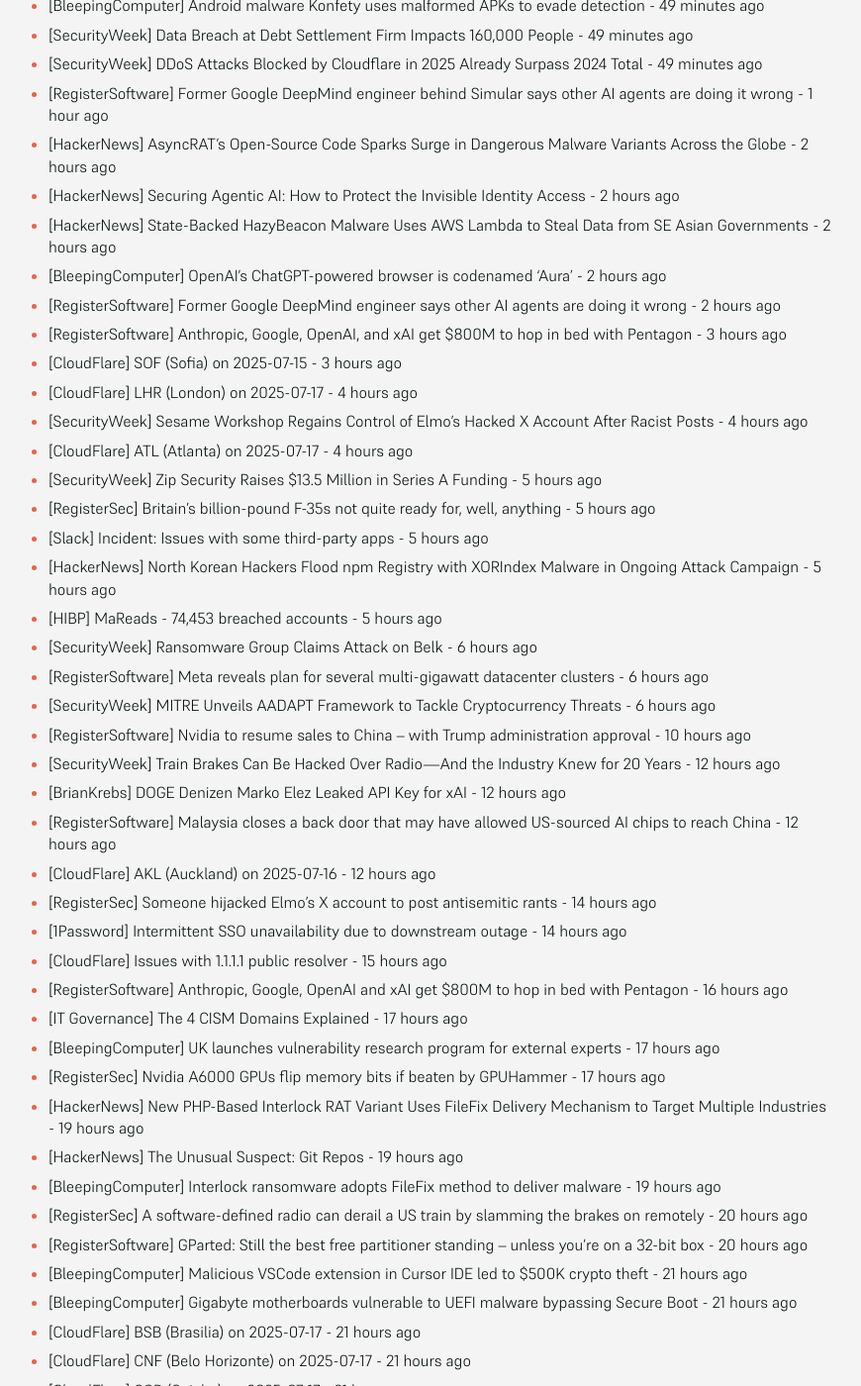
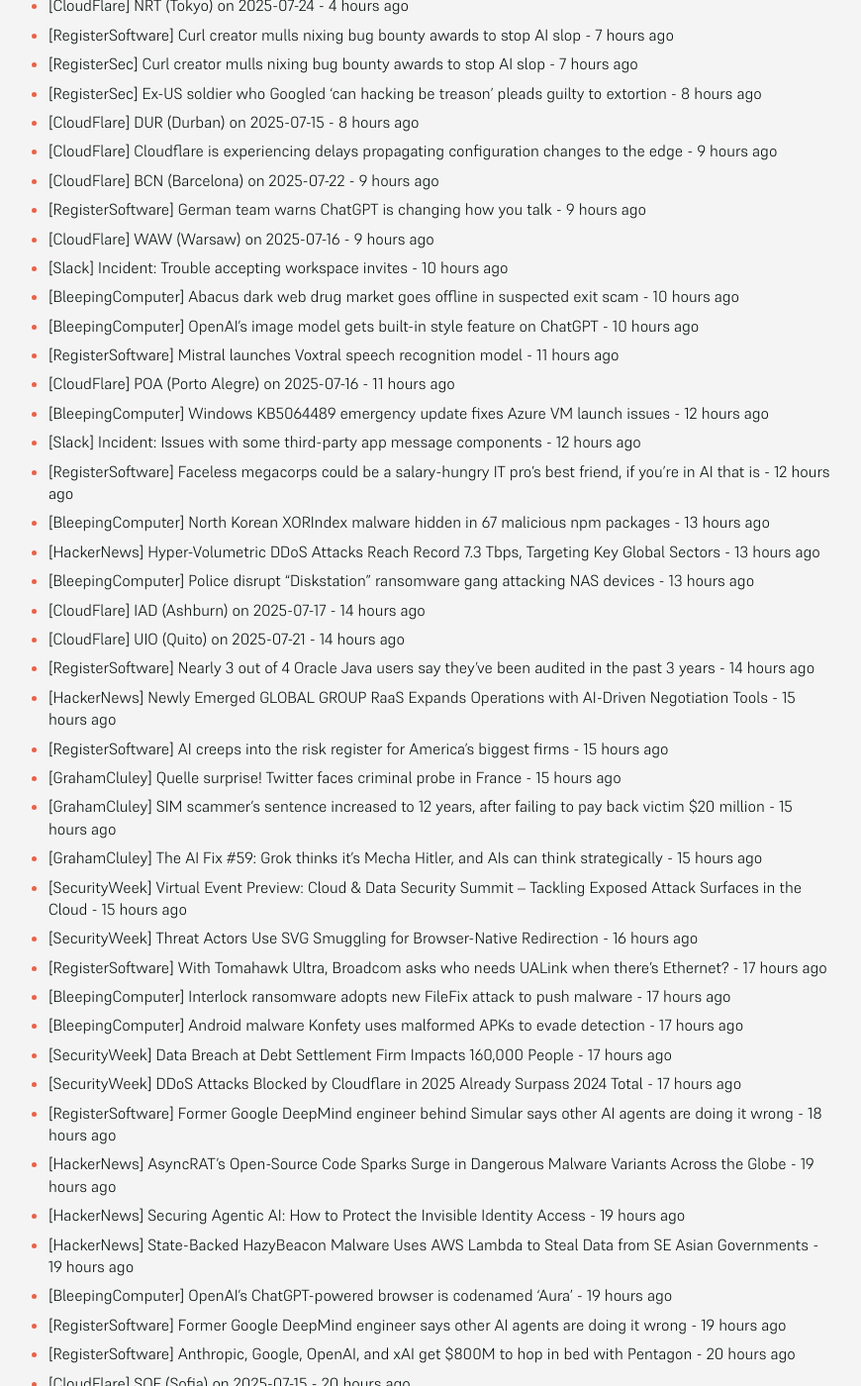
Before and after one commit to SecOpsNews/news, a Jekyll site: the page built from index.md, in a window 1280 px wide and 1400 px high, scrolled down 361 px. Shown: the whole window at 99% size, without its empty margins (215-1085 px from the left). Built offline with Jekyll 4.4.1, drawn with Linux system fonts in a browser that asks for light colours; some of the changed text lies outside the part shown.

Commit message:
New Feed

```diff
--- a/index.md
+++ b/index.md
@@ -9,60 +9,92 @@ description: Latest Updates
 
 <!-- SecOps start -->
 
-- [RegisterSoftware] With Tomahawk Ultra, Broadcom asks who needs UALink when there's Ethernet? - 49 minutes ago
-- [BleepingComputer] Interlock ransomware adopts new FileFix attack to push malware - 49 minutes ago
-- [BleepingComputer] Android malware Konfety uses malformed APKs to evade detection - 49 minutes ago
-- [SecurityWeek] Data Breach at Debt Settlement Firm Impacts 160,000 People - 49 minutes ago
-- [SecurityWeek] DDoS Attacks Blocked by Cloudflare in 2025 Already Surpass 2024 Total - 49 minutes ago
-- [RegisterSoftware] Former Google DeepMind engineer behind Simular says other AI agents are doing it wrong - 1 hour ago
-- [HackerNews] AsyncRAT's Open-Source Code Sparks Surge in Dangerous Malware Variants Across the Globe - 2 hours ago
-- [HackerNews] Securing Agentic AI: How to Protect the Invisible Identity Access - 2 hours ago
-- [HackerNews] State-Backed HazyBeacon Malware Uses AWS Lambda to Steal Data from SE Asian Governments - 2 hours ago
-- [BleepingComputer] OpenAI's ChatGPT-powered browser is codenamed 'Aura' - 2 hours ago
-- [RegisterSoftware] Former Google DeepMind engineer says other AI agents are doing it wrong - 2 hours ago
-- [RegisterSoftware] Anthropic, Google, OpenAI, and xAI get $800M to hop in bed with Pentagon - 3 hours ago
-- [CloudFlare] SOF (Sofia) on 2025-07-15 - 3 hours ago
-- [CloudFlare] LHR (London) on 2025-07-17 - 4 hours ago
-- [SecurityWeek] Sesame Workshop Regains Control of Elmo’s Hacked X Account After Racist Posts - 4 hours ago
-- [CloudFlare] ATL (Atlanta) on 2025-07-17 - 4 hours ago
-- [SecurityWeek] Zip Security Raises $13.5 Million in Series A Funding - 5 hours ago
-- [RegisterSec] Britain's billion-pound F-35s not quite ready for, well, anything - 5 hours ago
-- [Slack] Incident: Issues with some third-party apps - 5 hours ago
-- [HackerNews] North Korean Hackers Flood npm Registry with XORIndex Malware in Ongoing Attack Campaign - 5 hours ago
-- [HIBP] MaReads - 74,453 breached accounts - 5 hours ago
-- [SecurityWeek] Ransomware Group Claims Attack on Belk - 6 hours ago
-- [RegisterSoftware] Meta reveals plan for several multi-gigawatt datacenter clusters - 6 hours ago
-- [SecurityWeek] MITRE Unveils AADAPT Framework to Tackle Cryptocurrency Threats - 6 hours ago
-- [RegisterSoftware] Nvidia to resume sales to China – with Trump administration approval - 10 hours ago
-- [SecurityWeek] Train Brakes Can Be Hacked Over Radio—And the Industry Knew for 20 Years - 12 hours ago
-- [BrianKrebs] DOGE Denizen Marko Elez Leaked API Key for xAI - 12 hours ago
-- [RegisterSoftware] Malaysia closes a back door that may have allowed US-sourced AI chips to reach China - 12 hours ago
-- [CloudFlare] AKL (Auckland) on 2025-07-16 - 12 hours ago
-- [RegisterSec] Someone hijacked Elmo's X account to post antisemitic rants - 14 hours ago
-- [1Password] Intermittent SSO unavailability due to downstream outage - 14 hours ago
-- [CloudFlare] Issues with 1.1.1.1 public resolver - 15 hours ago
-- [RegisterSoftware] Anthropic, Google, OpenAI and xAI get $800M to hop in bed with Pentagon - 16 hours ago
-- [IT Governance] The 4 CISM Domains Explained - 17 hours ago
-- [BleepingComputer] UK launches vulnerability research program for external experts - 17 hours ago
-- [RegisterSec] Nvidia A6000 GPUs flip memory bits if beaten by GPUHammer - 17 hours ago
-- [HackerNews] New PHP-Based Interlock RAT Variant Uses FileFix Delivery Mechanism to Target Multiple Industries - 19 hours ago
-- [HackerNews] The Unusual Suspect: Git Repos - 19 hours ago
-- [BleepingComputer] Interlock ransomware adopts FileFix method to deliver malware - 19 hours ago
-- [RegisterSec] A software-defined radio can derail a US train by slamming the brakes on remotely - 20 hours ago
-- [RegisterSoftware] GParted: Still the best free partitioner standing – unless you're on a 32-bit box - 20 hours ago
-- [BleepingComputer] Malicious VSCode extension in Cursor IDE led to $500K crypto theft - 21 hours ago
-- [BleepingComputer] Gigabyte motherboards vulnerable to UEFI malware bypassing Secure Boot - 21 hours ago
-- [CloudFlare] BSB (Brasilia) on 2025-07-17 - 21 hours ago
-- [CloudFlare] CNF (Belo Horizonte) on 2025-07-17 - 21 hours ago
-- [CloudFlare] CGB (Cuiaba) on 2025-07-17 - 21 hours ago
-- [RegisterSoftware] AWS previews Kiro IDE for developers who are over vibe coding - 21 hours ago
-- [SecurityWeek] Train Hack Gets Proper Attention After 20 Years: Researcher - 22 hours ago
-- [CloudFlare] CGK (Jakarta) on 2025-07-16 - 22 hours ago
-- [RegisterSoftware] xAI's Grok lurches into right-wing insanity, offers tips on assaulting man - 23 hours ago
-- [SecurityWeek] CitrixBleed 2 Flaw Poses Unacceptable Risk: CISA - 23 hours ago
-- [CloudFlare] AKL (Auckland) on 2025-07-17 - 23 hours ago
-- [CloudFlare] TPA (Tampa) on 2025-07-14 - 23 hours ago
-- [CloudFlare] ORD (Chicago) on 2025-07-16 - 23 hours ago
+- [RegisterSoftware] VMware reboots its partner program again – and it looks like smaller players are out - 20 minutes ago
+- [RegisterSoftware] Uber to roll out thousands of robo-cabs built by China’s Baidu - 3 hours ago
+- [CloudFlare] NRT (Tokyo) on 2025-07-24 - 4 hours ago
+- [RegisterSoftware] Curl creator mulls nixing bug bounty awards to stop AI slop - 7 hours ago
+- [RegisterSec] Curl creator mulls nixing bug bounty awards to stop AI slop - 7 hours ago
+- [RegisterSec] Ex-US soldier who Googled 'can hacking be treason' pleads guilty to extortion - 8 hours ago
+- [CloudFlare] DUR (Durban) on 2025-07-15 - 8 hours ago
+- [CloudFlare] Cloudflare is experiencing delays propagating configuration changes to the edge - 9 hours ago
+- [CloudFlare] BCN (Barcelona) on 2025-07-22 - 9 hours ago
+- [RegisterSoftware] German team warns ChatGPT is changing how you talk - 9 hours ago
+- [CloudFlare] WAW (Warsaw) on 2025-07-16 - 9 hours ago
+- [Slack] Incident: Trouble accepting workspace invites - 10 hours ago
+- [BleepingComputer] Abacus dark web drug market goes offline in suspected exit scam - 10 hours ago
+- [BleepingComputer] OpenAI's image model gets built-in style feature on ChatGPT - 10 hours ago
+- [RegisterSoftware] Mistral launches Voxtral speech recognition model - 11 hours ago
+- [CloudFlare] POA (Porto Alegre) on 2025-07-16 - 11 hours ago
+- [BleepingComputer] Windows KB5064489 emergency update fixes Azure VM launch issues - 12 hours ago
+- [Slack] Incident: Issues with some third-party app message components - 12 hours ago
+- [RegisterSoftware] Faceless megacorps could be a salary-hungry IT pro's best friend, if you're in AI that is - 12 hours ago
+- [BleepingComputer] North Korean XORIndex malware hidden in 67 malicious npm packages - 13 hours ago
+- [HackerNews] Hyper-Volumetric DDoS Attacks Reach Record 7.3 Tbps, Targeting Key Global Sectors - 13 hours ago
+- [BleepingComputer] Police disrupt “Diskstation” ransomware gang attacking NAS devices - 13 hours ago
+- [CloudFlare] IAD (Ashburn) on 2025-07-17 - 14 hours ago
+- [CloudFlare] UIO (Quito) on 2025-07-21 - 14 hours ago
+- [RegisterSoftware] Nearly 3 out of 4 Oracle Java users say they've been audited in the past 3 years - 14 hours ago
+- [HackerNews] Newly Emerged GLOBAL GROUP RaaS Expands Operations with AI-Driven Negotiation Tools - 15 hours ago
+- [RegisterSoftware] AI creeps into the risk register for America's biggest firms - 15 hours ago
+- [GrahamCluley] Quelle surprise! Twitter faces criminal probe in France - 15 hours ago
+- [GrahamCluley] SIM scammer’s sentence increased to 12 years, after failing to pay back victim $20 million - 15 hours ago
+- [GrahamCluley] The AI Fix #59: Grok thinks it’s Mecha Hitler, and AIs can think strategically - 15 hours ago
+- [SecurityWeek] Virtual Event Preview: Cloud & Data Security Summit – Tackling Exposed Attack Surfaces in the Cloud - 15 hours ago
+- [SecurityWeek] Threat Actors Use SVG Smuggling for Browser-Native Redirection - 16 hours ago
+- [RegisterSoftware] With Tomahawk Ultra, Broadcom asks who needs UALink when there's Ethernet? - 17 hours ago
+- [BleepingComputer] Interlock ransomware adopts new FileFix attack to push malware - 17 hours ago
+- [BleepingComputer] Android malware Konfety uses malformed APKs to evade detection - 17 hours ago
+- [SecurityWeek] Data Breach at Debt Settlement Firm Impacts 160,000 People - 17 hours ago
+- [SecurityWeek] DDoS Attacks Blocked by Cloudflare in 2025 Already Surpass 2024 Total - 17 hours ago
+- [RegisterSoftware] Former Google DeepMind engineer behind Simular says other AI agents are doing it wrong - 18 hours ago
+- [HackerNews] AsyncRAT's Open-Source Code Sparks Surge in Dangerous Malware Variants Across the Globe - 19 hours ago
+- [HackerNews] Securing Agentic AI: How to Protect the Invisible Identity Access - 19 hours ago
+- [HackerNews] State-Backed HazyBeacon Malware Uses AWS Lambda to Steal Data from SE Asian Governments - 19 hours ago
+- [BleepingComputer] OpenAI's ChatGPT-powered browser is codenamed 'Aura' - 19 hours ago
+- [RegisterSoftware] Former Google DeepMind engineer says other AI agents are doing it wrong - 19 hours ago
+- [RegisterSoftware] Anthropic, Google, OpenAI, and xAI get $800M to hop in bed with Pentagon - 20 hours ago
+- [CloudFlare] SOF (Sofia) on 2025-07-15 - 20 hours ago
+- [CloudFlare] LHR (London) on 2025-07-17 - 21 hours ago
+- [SecurityWeek] Sesame Workshop Regains Control of Elmo’s Hacked X Account After Racist Posts - 21 hours ago
+- [CloudFlare] ATL (Atlanta) on 2025-07-17 - 21 hours ago
+- [SecurityWeek] Zip Security Raises $13.5 Million in Series A Funding - 22 hours ago
+- [RegisterSec] Britain's billion-pound F-35s not quite ready for, well, anything - 22 hours ago
+- [Slack] Incident: Issues with some third-party apps - 22 hours ago
+- [HackerNews] North Korean Hackers Flood npm Registry with XORIndex Malware in Ongoing Attack Campaign - 22 hours ago
+- [HIBP] MaReads - 74,453 breached accounts - 22 hours ago
+- [SecurityWeek] Ransomware Group Claims Attack on Belk - 23 hours ago
+- [RegisterSoftware] Meta reveals plan for several multi-gigawatt datacenter clusters - 23 hours ago
+- [SecurityWeek] MITRE Unveils AADAPT Framework to Tackle Cryptocurrency Threats - 23 hours ago
+- [RegisterSoftware] Nvidia to resume sales to China – with Trump administration approval - 1 day ago
+- [SecurityWeek] Train Brakes Can Be Hacked Over Radio—And the Industry Knew for 20 Years - 1 day ago
+- [BrianKrebs] DOGE Denizen Marko Elez Leaked API Key for xAI - 1 day ago
+- [RegisterSoftware] Malaysia closes a back door that may have allowed US-sourced AI chips to reach China - 1 day ago
+- [CloudFlare] AKL (Auckland) on 2025-07-16 - 1 day ago
+- [RegisterSec] Someone hijacked Elmo's X account to post antisemitic rants - 1 day ago
+- [1Password] Intermittent SSO unavailability due to downstream outage - 1 day ago
+- [CloudFlare] Issues with 1.1.1.1 public resolver - 1 day ago
+- [RegisterSoftware] Anthropic, Google, OpenAI and xAI get $800M to hop in bed with Pentagon - 1 day ago
+- [IT Governance] The 4 CISM Domains Explained - 1 day ago
+- [BleepingComputer] UK launches vulnerability research program for external experts - 1 day ago
+- [RegisterSec] Nvidia A6000 GPUs flip memory bits if beaten by GPUHammer - 1 day ago
+- [HackerNews] New PHP-Based Interlock RAT Variant Uses FileFix Delivery Mechanism to Target Multiple Industries - 1 day ago
+- [HackerNews] The Unusual Suspect: Git Repos - 1 day ago
+- [BleepingComputer] Interlock ransomware adopts FileFix method to deliver malware - 1 day ago
+- [RegisterSec] A software-defined radio can derail a US train by slamming the brakes on remotely - 1 day ago
+- [RegisterSoftware] GParted: Still the best free partitioner standing – unless you're on a 32-bit box - 1 day ago
+- [BleepingComputer] Malicious VSCode extension in Cursor IDE led to $500K crypto theft - 1 day ago
+- [BleepingComputer] Gigabyte motherboards vulnerable to UEFI malware bypassing Secure Boot - 1 day ago
+- [CloudFlare] BSB (Brasilia) on 2025-07-17 - 1 day ago
+- [CloudFlare] CNF (Belo Horizonte) on 2025-07-17 - 1 day ago
+- [CloudFlare] CGB (Cuiaba) on 2025-07-17 - 1 day ago
+- [RegisterSoftware] AWS previews Kiro IDE for developers who are over vibe coding - 1 day ago
+- [SecurityWeek] Train Hack Gets Proper Attention After 20 Years: Researcher - 1 day ago
+- [CloudFlare] CGK (Jakarta) on 2025-07-16 - 1 day ago
+- [RegisterSoftware] xAI's Grok lurches into right-wing insanity, offers tips on assaulting man - 1 day ago
+- [SecurityWeek] CitrixBleed 2 Flaw Poses Unacceptable Risk: CISA - 1 day ago
+- [CloudFlare] AKL (Auckland) on 2025-07-17 - 1 day ago
+- [CloudFlare] TPA (Tampa) on 2025-07-14 - 1 day ago
+- [CloudFlare] ORD (Chicago) on 2025-07-16 - 1 day ago
 - [HackerNews] ⚡ Weekly Recap: Scattered Spider Arrests, Car Exploits, macOS Malware, Fortinet RCE and More - 1 day ago
 - [SecurityWeek] Google Gemini Tricked Into Showing Phishing Message Hidden in Email - 1 day ago
 - [CloudFlare] BSB (Brasilia) on 2025-07-15 - 1 day ago
@@ -80,14 +112,7 @@ description: Latest Updates
 - [CloudFlare] WAW (Warsaw) on 2025-07-15 - 1 day ago
 - [RegisterSec] UK's NCA disputes claim it's nearly three times less efficient than the FBI - 1 day ago
 - [HackerNews] CBI Shuts Down £390K U.K. Tech Support Scam, Arrests Key Operatives in Noida Call Center - 1 day ago
-- [RegisterSoftware] Google’s Gemini refuses to play Chess against the mighty Atari 2600 after realizing it can't match ancient console - 1 day ago
-- [HackerNews] eSIM Vulnerability in Kigen's eUICC Cards Exposes Billions of IoT Devices to Malicious Attacks - 1 day ago
-- [RegisterSec] Iran seeks at least three cloud providers to power its government - 1 day ago
-- [SecurityWeek] 13 Romanians Arrested for Phishing the UK’s Tax Service - 1 day ago
-- [SecurityWeek] Thirteen Romanians Arrested for Phishing the UK’s Tax Service - 1 day ago
-- [RegisterSec] Nvidia warns its GPUs – even Blackwells – need protection against Rowhammer attacks - 1 day ago
-- [BleepingComputer] Windows 10 KB5062554 update breaks emoji panel search feature - 1 day ago
-- [BleepingComputer] Google Gemini flaw hijacks email summaries for phishing - 1 day ago
+- [RegisterSoftware] Google’s Gemini refuses to play Chess against the mighty Atari 2600 after realizing it can't match ancient console - 2 days ago
 - [DataBreaches] Russian-linked hackers appear to have launched a crippling cyberattack on Western New Mexico University - 2 months ago
 - [DataBreaches] SK Telecom vows to take full responsibility for damage from recent data leak - 2 months ago
 - [HackerNews] Storm-1977 Hits Education Clouds with AzureChecker, Deploys 200+ Crypto Mining Containers - 2 months ago
```
